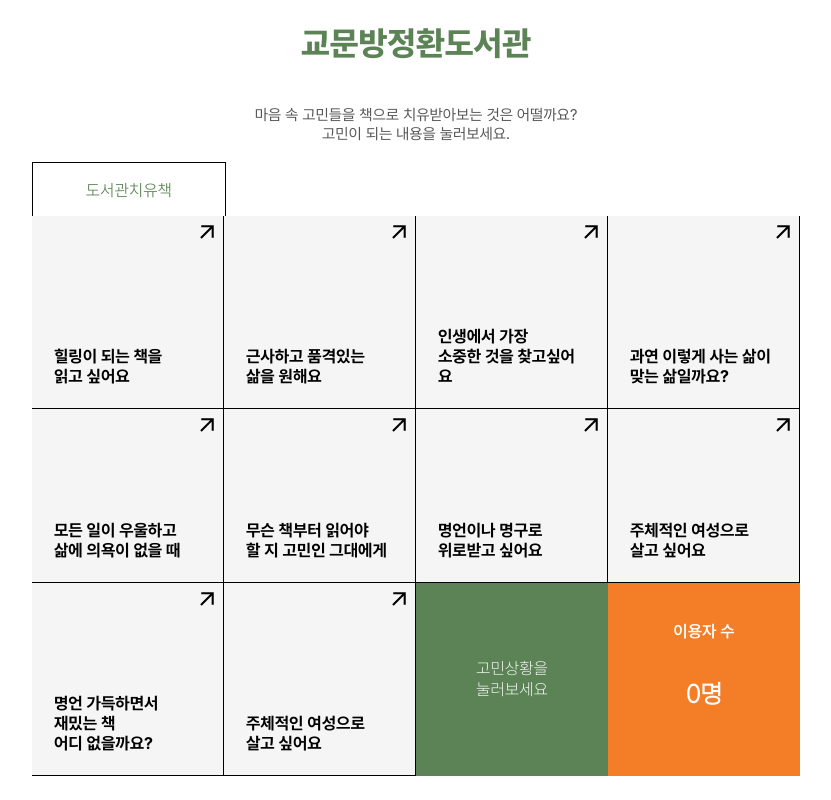
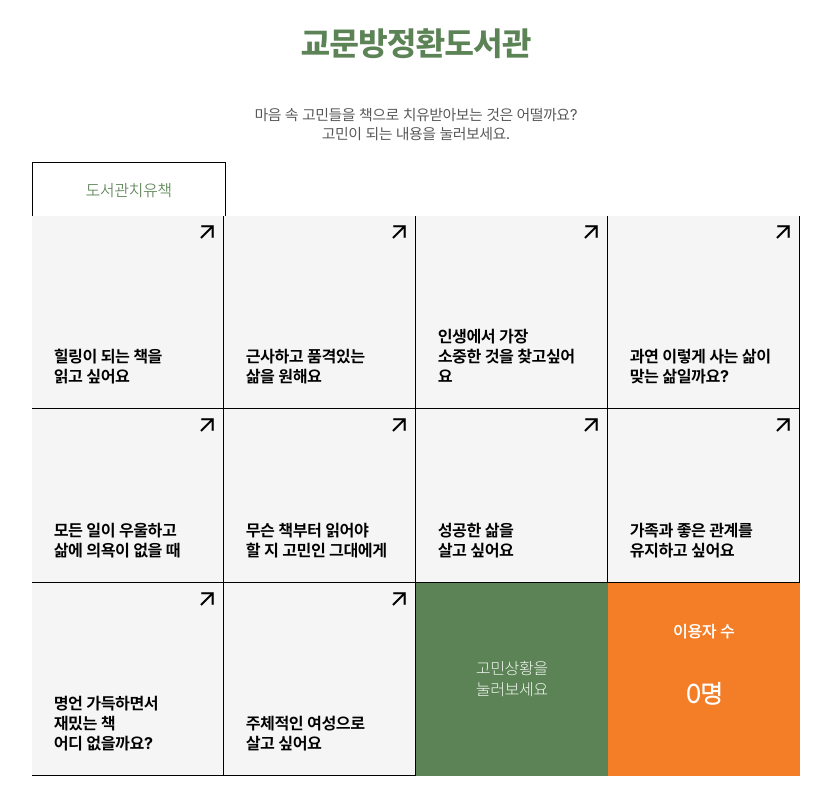
Before and after one commit to serioushyeon/serioushyeon.github.io, a React (Vite) app: page / in a window 1280 px wide. Shown: the whole page, without its empty margins (224-1055 px from the left). Built offline with nearby package versions, Linux system fonts and the light colour scheme.

Commit message:
fix: 내용 추가

```diff
--- a/src/components/Body.jsx
+++ b/src/components/Body.jsx
@@ -212,58 +212,62 @@ const Body = () => {
   ];
   const cardContents7 = [
     {
-      bookTitle: "셰익스피어의 위대한 문장들",
-      locate: "교문방정환(토평) 보존서고 840-셰63ㅅ",
+      bookTitle: "꿈은 없고요 그냥 성공하고싶습니다",
+      locate: "교문방정환 2층 종합자료실 818-홍39ㄲ",
       content:
-        "셰익스피어를 읽는 방법은 여럿이 있다. 그가 쓴 작품을 읽는 것이 정석이겠지만, 특희 히곡 읽기는 평범한 독자들에게 익숙지 않은 법, 주옥같은 문장들을 모아놓은 앤솔로지는 물로 그가 그려낸 모든 세계를 탐사하기엔 부족함이 있겠지만, 그가 글자로 만들어낸 세계의 편린을 엿보는데는 부족함이 없다.",
-      recommender: "추 천 인♥H 사 서",
+        "주인공이 되어서 피날레를 장식할 수는 없겠지만 가끔 씬 스틸러가 되는 행운이 나에게 오지 않을까.",
+      recommender: "추 천 인♥S 사 서",
       recommendContent:
-        "나무연필이라는 출판사를 운영하면서 사회와 관련한 논픽션을 만든다. 오랫동안 틈틈이 국내외 도서관을 둘러본 경헝을 바탕으로 「도서관 여행하는 법」 이라는 책을 썼다.",
-      shortRecommender: "L사서",
+        "직장보다 직업이 더 중요한 90년대생 직업인으로서의 외침, 목표지향적인 사회에서 ‘꿈’을 이루기 위해 무작정 달려가기보다 자기만의 방식을 지키며 생존에 성공하고 싶은 저자의 솔직한 마음이 담겨 있다.",
+      shortRecommender: "S사서",
     },
     {
-      bookTitle: "책 제목 2",
-      locate: "위치 2",
-      content: "내용 2",
-      recommender: "추천자 2",
-      recommendContent: "추천 내용 2",
-      shortRecommender: "L사서",
+      bookTitle: "빠르게 실패하기",
+      locate: "교문방정환 2층 종합자료실 199.1-크233ㅃ ",
+      content:
+        "일하는 데 드는 절대 시간의 양에 너무 얽매일 필요 없다. 단 몇 분 동안 해도 괜찮다. 관련 책을 한 페이지 읽거나, 서류 한 개를 정리하는 식이다. 핵심은 매일 꾸준히 하는 것에 있다. ",
+      recommender: "추 천 인♥S 사 서",
+      recommendContent: "게으른 완벽주의자들을 위하여…",
+      shortRecommender: "S사서",
     },
     {
-      bookTitle: "책 제목 3",
-      locate: "위치 3",
-      content: "내용 3",
-      recommender: "추천자 3",
-      recommendContent: "추천 내용 3",
-      shortRecommender: "L사서",
+      bookTitle: "일류의 조건",
+      locate: "교문방정환 2층 종합자료실 325.211-사69ㅇ",
+      content:
+        '"한 가지 일을 반드시 이루고야 말겠다고 결심했다면, 그 밖의 일이 부족해지는 것에 상처받을 필요도, 사람들의 반응에 일일이 신경 쓸 필요도 없다. 만사에 관심을 두고 마음을 써서는 한가지 큰일을 이룰 수 없다.',
+      recommender: "추 천 인♥S 사 서",
+      recommendContent: "일류가 되기 위한 1만 시간의 숙달",
+      shortRecommender: "S사서",
     },
   ];
   const cardContents8 = [
     {
-      bookTitle: "셰익스피어의 위대한 문장들",
-      locate: "교문방정환(토평) 보존서고 840-셰63ㅅ",
+      bookTitle: "네가 되어 줄게",
+      locate: "교문방정환 2층 종합자료실 813.6-조211ㄴ",
       content:
-        "셰익스피어를 읽는 방법은 여럿이 있다. 그가 쓴 작품을 읽는 것이 정석이겠지만, 특희 히곡 읽기는 평범한 독자들에게 익숙지 않은 법, 주옥같은 문장들을 모아놓은 앤솔로지는 물로 그가 그려낸 모든 세계를 탐사하기엔 부족함이 있겠지만, 그가 글자로 만들어낸 세계의 편린을 엿보는데는 부족함이 없다.",
-      recommender: "추 천 인♥H 사 서",
-      recommendContent:
-        "나무연필이라는 출판사를 운영하면서 사회와 관련한 논픽션을 만든다. 오랫동안 틈틈이 국내외 도서관을 둘러본 경헝을 바탕으로 「도서관 여행하는 법」 이라는 책을 썼다.",
-      shortRecommender: "L사서",
+        "왜 하필 윤슬이가 됐을까. 종종 윤슬이에게 ‘나도 내가 우리 엄마였으면 좋겠다‘고 했다. 윤슬이가 되고 싶었던 건 아니고, 말 그대로 나에게도 나 같은 엄마가 있었으면 좋겠다는 뜻이었다",
+      recommender: "추 천 인♥S 사 서",
+      recommendContent: "중학생 딸의 삶으로 엄마의 삶으로 7일간 체험",
+      shortRecommender: "S사서",
     },
     {
-      bookTitle: "책 제목 2",
-      locate: "위치 2",
-      content: "내용 2",
-      recommender: "추천자 2",
-      recommendContent: "추천 내용 2",
-      shortRecommender: "L사서",
+      bookTitle: "가족이라는 착각",
+      locate: "교문방정환 2층 종합자료실 189.24-이95ㄱ",
+      content:
+        "착한 아이가 되려고 노력할 필요는 없다. 인정받으려 애쓰지 않아도 된다. 무조건 참고 넘어가지 않아도 괜찮다. 혼자서 끙끙 앓으면서 전부 감내하지 않아도 된다. 우리는 모두 가족 공동체의 한 일원일 뿐이다.",
+      recommender: "추 천 인♥S 사 서",
+      recommendContent:
+        "가까운 관계에서 상처를 주고받는 사람들을 위한 책으로 가족이지만 '타인'처럼 생각하고 적정한 거리두기를 하면 회복이 된다는 사실. 가족에게 얽매여 힘든 사람들이라면 책을 통해 진솔한 해결책과 위로를 만나보세요",
+      shortRecommender: "S사서",
     },
     {
-      bookTitle: "책 제목 3",
-      locate: "위치 3",
-      content: "내용 3",
-      recommender: "추천자 3",
-      recommendContent: "추천 내용 3",
-      shortRecommender: "L사서",
+      bookTitle: "가족의 발견",
+      locate: "교문방정환 B1층 보존서고 332.2-최16ㄱ",
+      content:
+        "보웬에 따르면 가족 문제의 세대 전수에는 가족 투사 과정이 존재한다. 가족 투사 과정이란 ‘분노와 불안과 같은 부정적 감정을 다른 가족에게 투사하는 것, 부부 갈등을 자녀에게 투사하여 자녀를 부부 갈등에 끌어들이는 것’을 말한다. 즉 가족 투사 과정을 통해 자녀는 부부 갈등에 휘말려 고통을 당하고, 그들이 성장하고 결혼을 한 후 자신의 부모와 같은 방식으로 부부간 분노와 불안에 대처하게 된다.",
+      recommender: "추 천 인♥S 사 서",
+      recommendContent: "가족에게 더 이상 상처받고 싶지 않은 나를 위한 심리학",
+      shortRecommender: "S사서",
     },
   ];
   const cardContents9 = [
@@ -363,12 +367,12 @@ const Body = () => {
     },
     {
       num: "7",
-      title: "명언이나 명구로\n위로받고 싶어요",
+      title: "성공한 삶을\n살고 싶어요",
       content: cardContents7,
     },
     {
       num: "8",
-      title: "주체적인 여성으로\n살고 싶어요",
+      title: "가족과 좋은 관계를\n유지하고 싶어요",
       content: cardContents8,
     },
     {
```
